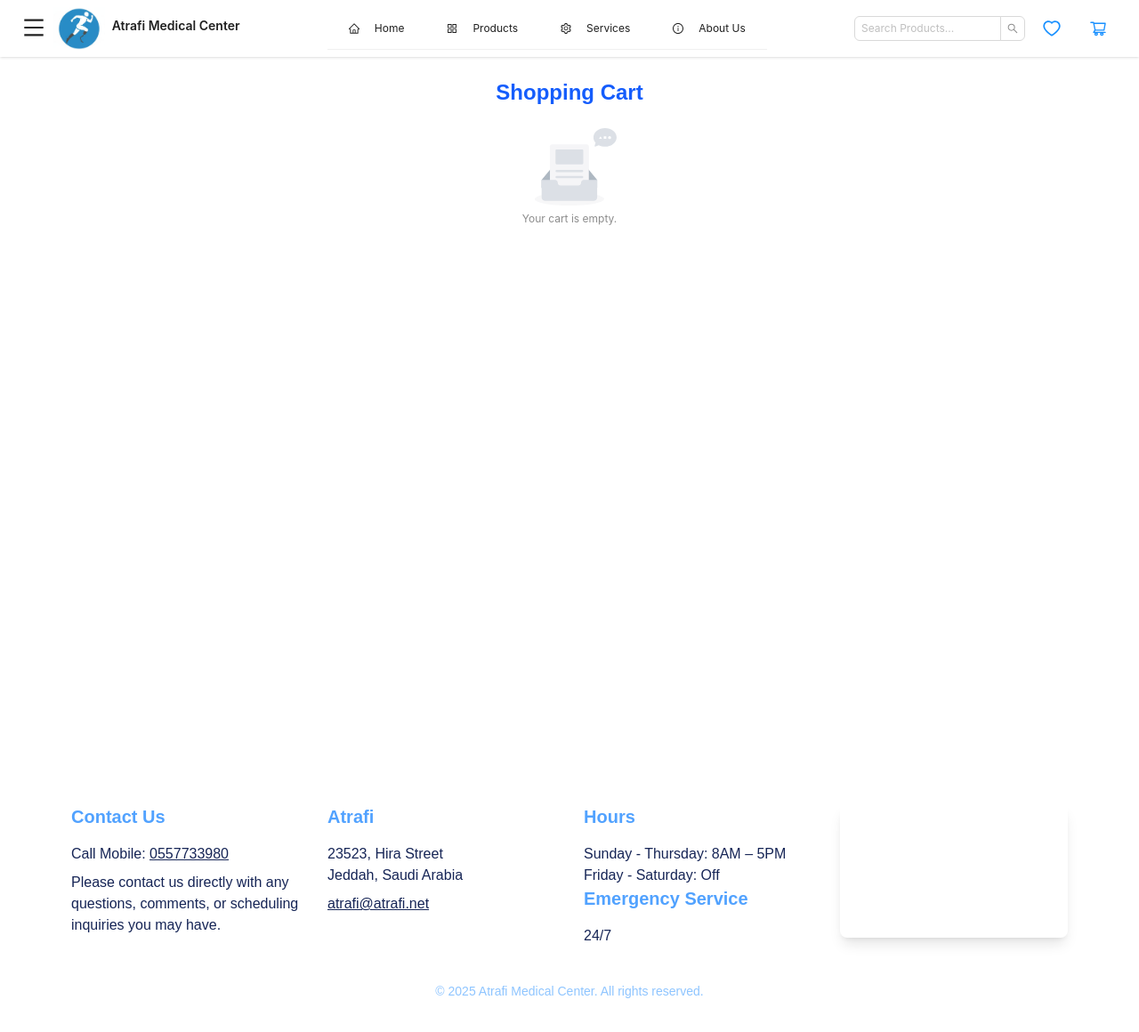
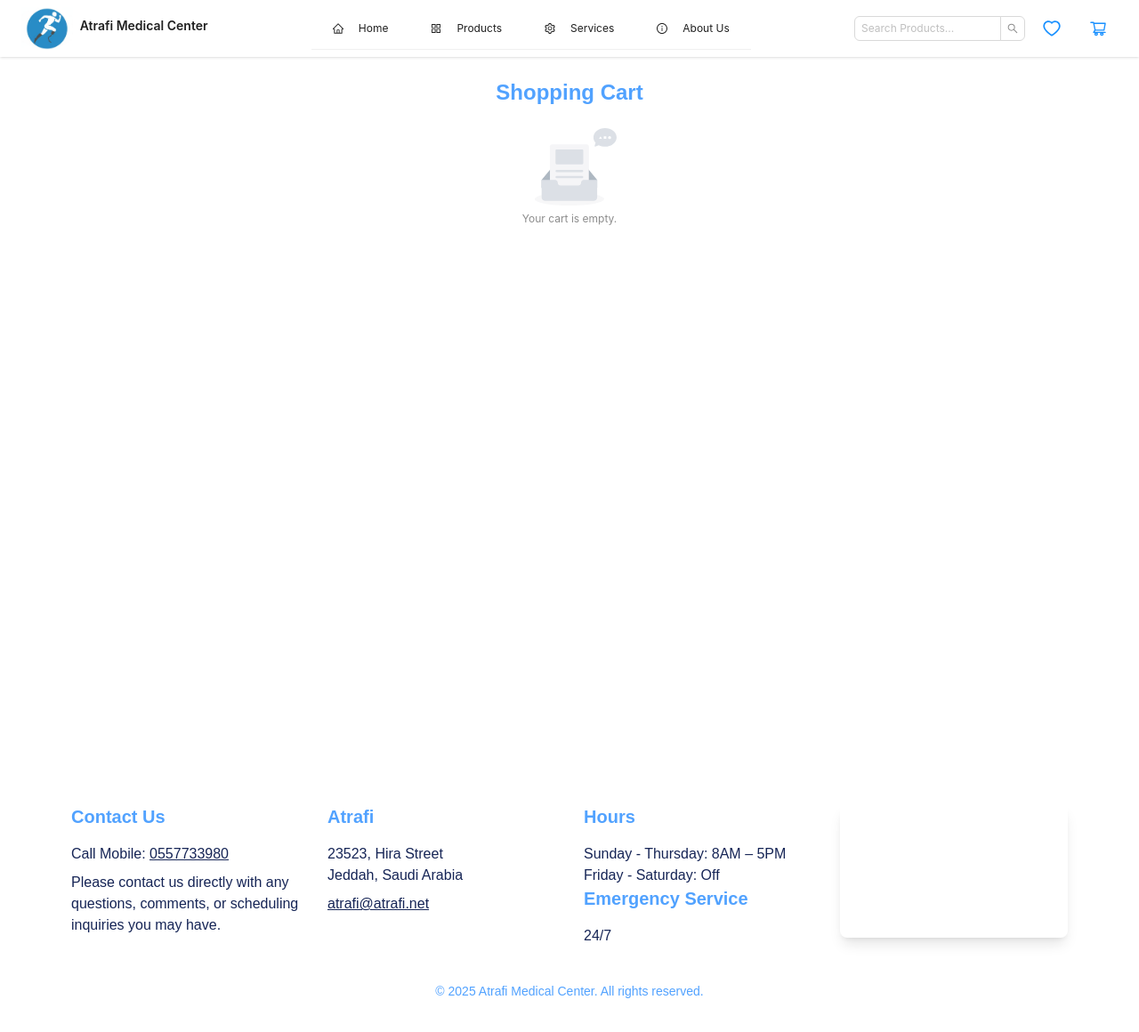
Before and after one commit to GowthamArya/atrafi-poc, a Next.js app: page /cart in a window 1280 px wide. Before the commit this address had no page. Shown: the top 1160 px of the page at 89% size. Built offline with nearby package versions, Linux system fonts and the light colour scheme; grey boxes are pictures that could not be loaded; what @ant-design/nextjs-registry would draw is missing.

Commit message:
fixed minor bugs..

```diff
--- a/app/cart/page.tsx
+++ b/app/cart/page.tsx
@@ -14,7 +14,7 @@ export default function CartPage() {
 
   return (
     <div className="p-6 max-w-4xl min-h-screen mx-auto">
-      <h1 className="text-2xl font-bold text-blue-600 mb-6 text-center">Shopping Cart</h1>
+      <h1 className="text-2xl font-bold text-blue-400 mb-6 text-center">Shopping Cart</h1>
       {cartItems.length === 0 ? (
         <Empty description="Your cart is empty." />
       ) : (
@@ -81,7 +81,7 @@ export default function CartPage() {
               );
             })}
           </div>
-          <div className="text-right mt-8 text-lg font-bold text-blue-700">
+          <div className="text-right mt-8 text-lg font-bold text-blue-400">
             Total: ₹{total}
           </div>
           <div className="flex justify-end mt-4">
--- a/app/components/Footer.tsx
+++ b/app/components/Footer.tsx
@@ -41,7 +41,7 @@ export default function Footer() {
         </div>
       </div>
 
-      <div className="mt-10 text-center text-blue-300 text-sm">
+      <div className="mt-10 text-center text-blue-400 text-sm">
         &copy; {new Date().getFullYear()} Atrafi Medical Center. All rights reserved.
       </div>
     </footer>
--- a/app/components/Header.tsx
+++ b/app/components/Header.tsx
@@ -2,7 +2,7 @@
 
 import React, { useEffect, useState } from "react";
 import Link from "next/link";
-import { usePathname, useRouter } from "next/navigation";
+import { usePathname, useRouter, useSearchParams } from "next/navigation";
 import {
   MenuOutlined,
   HomeOutlined,
@@ -29,6 +29,7 @@ const NAV_ITEMS = [
 const Header: React.FC = () => {
   const path = usePathname() || "/";
   const router = useRouter();
+  const searchParams = useSearchParams();
   const { wishlist, cart } = useWishlistCart();
   const [drawerVisible, setDrawerVisible] = useState(false);
   const [loading, setLoading] = useState(false);
@@ -45,8 +46,10 @@ const Header: React.FC = () => {
     setDrawerVisible(false);
     router.push(`/products?search=${encodeURIComponent(value)}`);
   };
+
   useEffect(()=>{
-    router.push(`/products?search=${encodeURIComponent(searchValue)}`)
+    const param = searchParams.get("search") ?? "";
+    setSearchValue(param);
   },[searchValue])
 
   return (
@@ -96,7 +99,7 @@ const Header: React.FC = () => {
         <div className="flex items-center gap-2 flex-shrink-0">
           {/* Menu Icon (visible only on mobile) */}
           <Button
-            className="md:hidden"
+            className="md:!hidden"
             type="text"
             icon={<MenuOutlined style={{ fontSize: 24 }} />}
             onClick={() => setDrawerVisible(true)}
--- a/app/page.tsx
+++ b/app/page.tsx
@@ -71,7 +71,7 @@ export default function Home() {
               className="w-full md:w-1/2 h-64 object-cover rounded shadow-2xl p-2 bg-blue-50"
             />
             <div className="md:w-1/2 text-center md:text-left">
-              <h3 className="text-2xl font-semibold text-blue-500 mb-4">{title}</h3>
+              <h3 className="text-2xl font-semibold text-blue-400 mb-4">{title}</h3>
               {text && <p className="text-blue-950 text-lg">{text}</p>}
               {textList && (
                 <ol className="text-lg pl-4 list-decimal list-outside text-blue-950">
--- a/app/products/page.tsx
+++ b/app/products/page.tsx
@@ -82,14 +82,14 @@ export default function ProductsPage() {
                 className="shadow-xl !p-0"
                 >
                 <img alt={product.name} src={product.image} className="object-cover p-0 m-0 overflow-hidden h-62 w-full rounded" />
-                <h3 className="text-blue-800 font-semibold text-lg mt-3 mb-4 text-center">{product.name}</h3>
+                <h3 className="text-blue-400 font-semibold text-lg mt-3 mb-4 text-center">{product.name}</h3>
                 <div>
                     <div className="mb-2">
-                        <span className="text-gray-600 font-semibold mr-1">Type:</span>
+                        <span className="text-gray-600 font-semibold mr-1"><strong>Type: </strong></span>
                         {product.type}
                     </div>
                     <div className="mb-2">
-                        <span className="text-gray-600 font-semibold mr-1">Sizes:</span>
+                        <span className="text-gray-600 font-semibold mr-1"><strong>Sizes:</strong></span>
                         <Select
                             value={sizeSelected}
                             onChange={(val) => handleSizeSelect(product.id, val)}
@@ -103,7 +103,7 @@ export default function ProductsPage() {
                         </Select>
                     </div>
                     <div>
-                    <span className="text-gray-600 font-semibold mr-1">Price:</span>
+                    <span className="text-gray-600 font-semibold mr-1"><strong>Price:</strong></span>
                     {product.price}
                     </div>
                 </div>
--- a/app/wishlist/page.tsx
+++ b/app/wishlist/page.tsx
@@ -20,7 +20,7 @@ export default function WishlistPage() {
 
   return (
     <div className="p-6 max-w-4xl min-h-screen mx-auto">
-      <h1 className="text-2xl font-bold text-blue-600 mb-6 text-center">Wishlist</h1>
+      <h1 className="text-2xl font-bold text-blue-500 mb-6 text-center">Wishlist</h1>
       {wishlistItems.length === 0 ? (
         <Empty description="Your wishlist is empty." />
       ) : (
```
